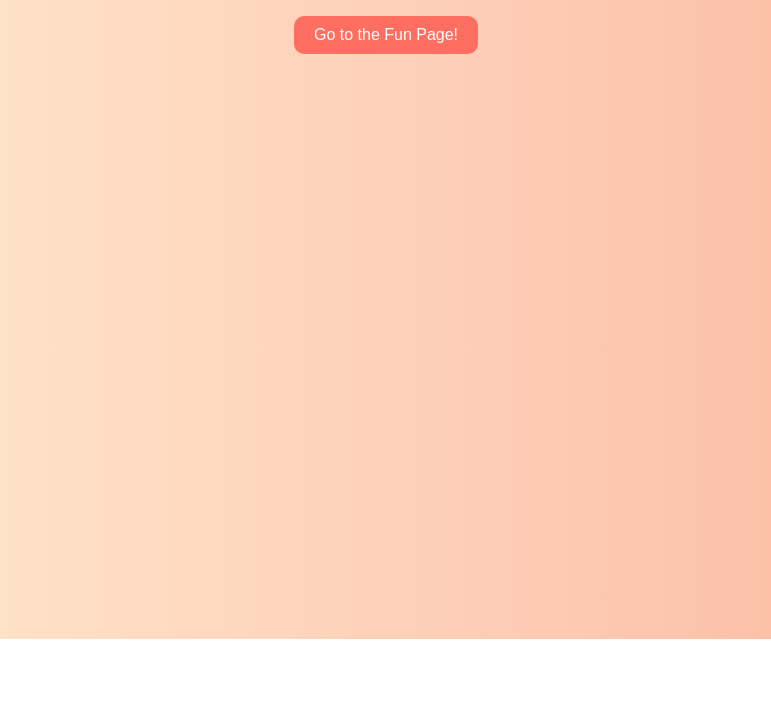
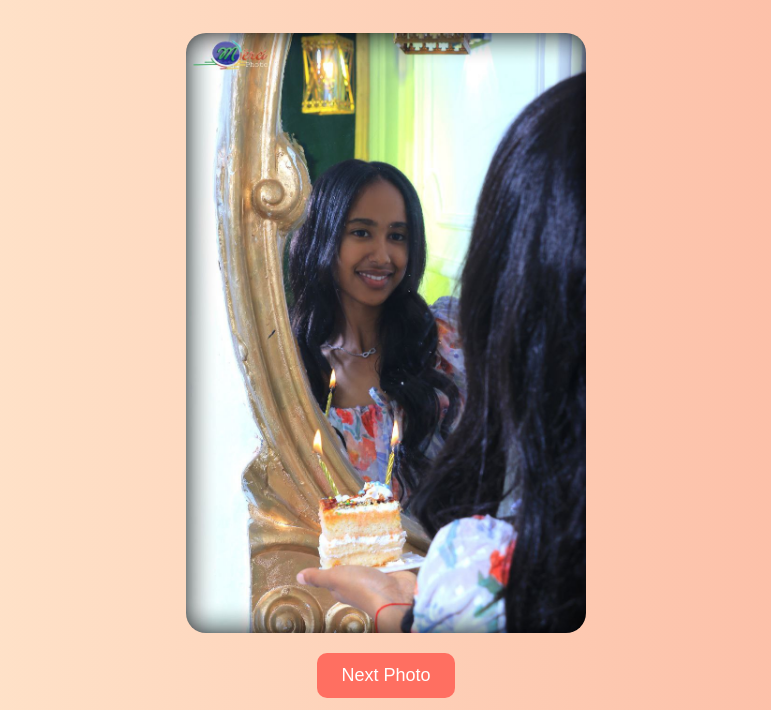
Before and after one commit to yabulala12/Mititi, a plain HTML site: page index.html in a window 1280 px wide. Shown: the part 161-871 px from the top of the page, without its empty margins (254-1025 px from the left). Before the commit the page ends 800 px from the top, so only its background shows below. Drawn offline with Linux system fonts and the light colour scheme.

Commit message:
Update index.html
das

```diff
--- a/index.html
+++ b/index.html
@@ -11,7 +11,9 @@
       padding: 30px;
       background: linear-gradient(to right, #ffecd2, #fcb69f);
       color: #333;
+      margin: 0;
     }
+
     #splash {
       position: fixed;
       top: 0; left: 0;
@@ -23,6 +25,7 @@
       justify-content: center;
       z-index: 9999;
     }
+
     #loader {
       border: 5px solid #f3f3f3;
       border-top: 5px solid #ff6f61;
@@ -32,16 +35,19 @@
       animation: spin 1s linear infinite;
       margin-bottom: 10px;
     }
+
     @keyframes spin {
       0% { transform: rotate(0deg); }
       100% { transform: rotate(360deg); }
     }
+
     img {
       width: 80%;
       max-width: 300px;
       border-radius: 20px;
       margin-top: 20px;
     }
+
     button {
       margin-top: 15px;
       padding: 10px 20px;
@@ -52,8 +58,50 @@
       font-size: 16px;
       cursor: pointer;
     }
+
     button:hover {
       background-color: #ff3c2f;
+    }
+
+    /* Media Queries for responsiveness */
+    @media (max-width: 768px) {
+      body {
+        padding: 20px;
+      }
+
+      #loader {
+        width: 30px;
+        height: 30px;
+      }
+
+      img {
+        max-width: 250px;
+      }
+
+      button {
+        font-size: 14px;
+        padding: 8px 16px;
+      }
+    }
+
+    @media (min-width: 769px) {
+      body {
+        padding: 50px;
+      }
+
+      #loader {
+        width: 60px;
+        height: 60px;
+      }
+
+      img {
+        max-width: 400px;
+      }
+
+      button {
+        font-size: 18px;
+        padding: 12px 24px;
+      }
     }
   </style>
 </head>
@@ -65,7 +113,10 @@
 
   <h1>🎂 Birthday Countdown 🎂</h1>
   <p id="countdown"></p>
-
+  <img id="photo" src="" alt="Birthday Moment" />
+  <br />
+  <button onclick="showRandomPhoto()">Next Photo</button>
+  <br />
   <button onclick="window.location.href='clickWhenBored.html'">Go to the Fun Page!</button>
 
   <script>
@@ -97,6 +148,24 @@
         `🎂 Only ${days} day(s) left until your birthday!`;
     }
 
+    // RANDOM PHOTO
+    const photos = [
+      "images/1.jpg",
+      "images/2.jpg",
+      "images/3.jpg",
+      "images/4.jpg",
+      "images/5.jpg",
+      "images/6.jpg",
+      "images/7.jpg"
+    ];
+
+    function showRandomPhoto() {
+      const randomPhoto = photos[Math.floor(Math.random() * photos.length)];
+      document.getElementById("photo").src = randomPhoto;
+    }
+
+    // Show first photo on load
+    showRandomPhoto();
   </script>
 </body>
 </html>
```
